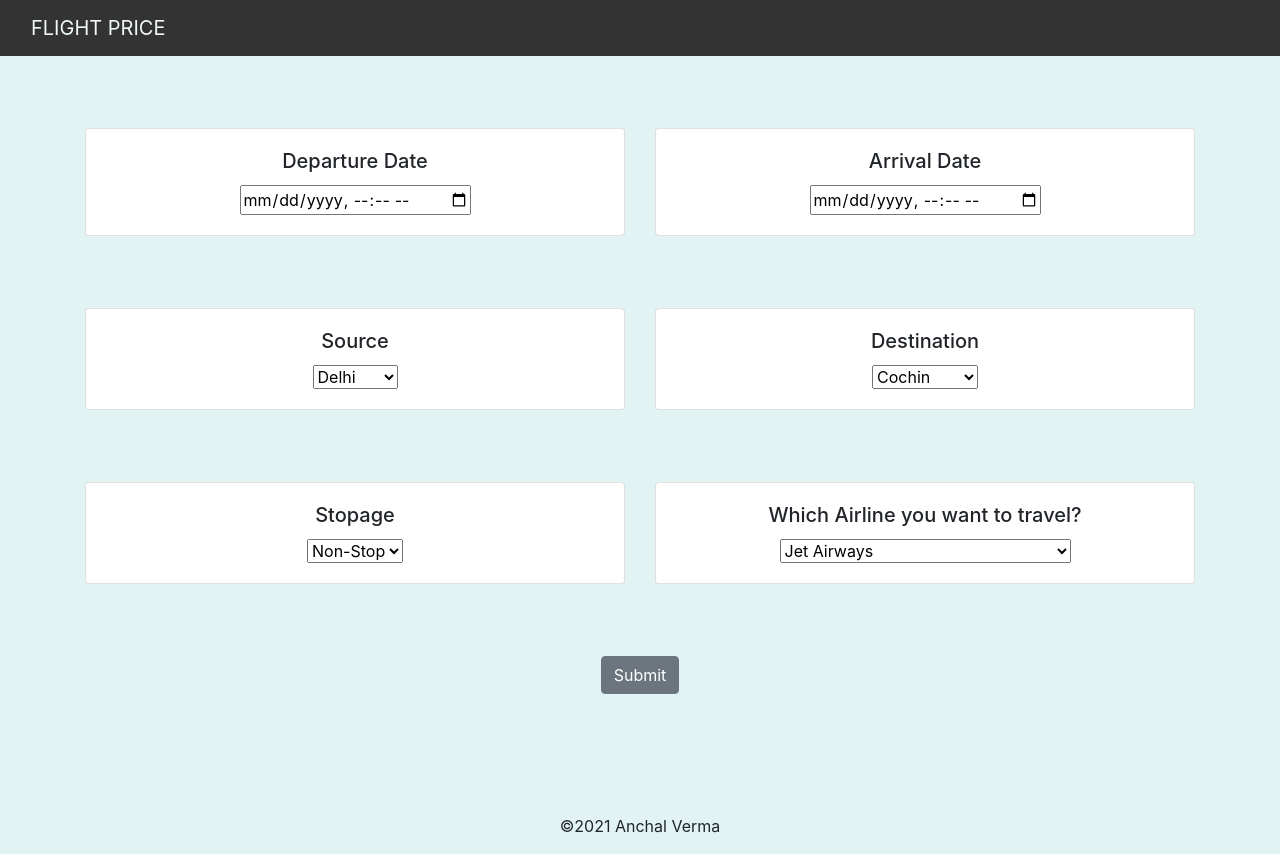
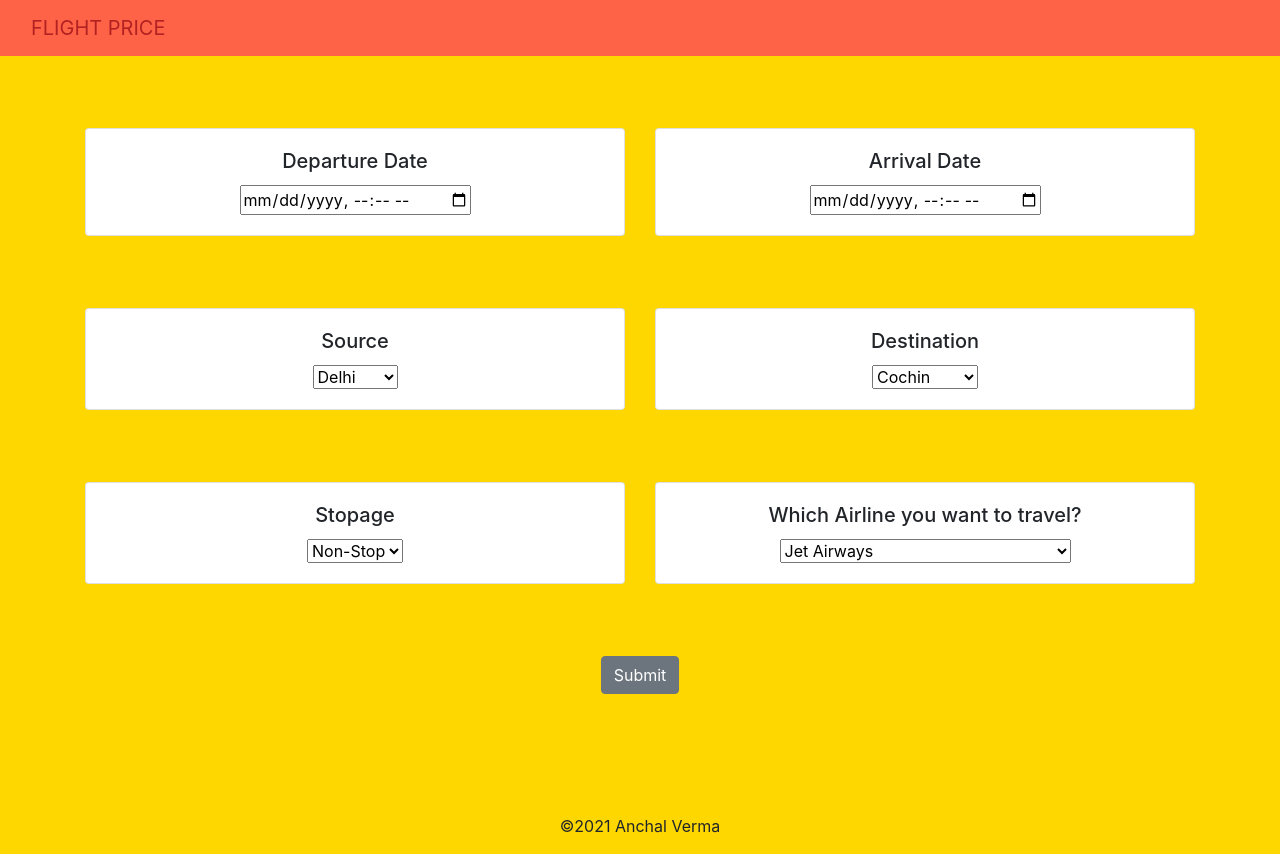
Before and after one commit to anchalverma7110/Flight_Fare_Prediction_Model, a Flask app: page / in a window 1280 px wide. Run offline with Flask 2, Linux system fonts and the light colour scheme; parts of the project's set-up code (start-up, migrations or seed data) failed here and were passed over; some libraries are stand-ins or nearby versions.

Commit message:
Update styles.css

```diff
--- a/static/css/styles.css
+++ b/static/css/styles.css
@@ -1,16 +1,16 @@
 body {
-    background-color: #e1f4f3;
+    background-color: #ffd700;
     text-align: center;
 }
 
 .navbar {
-    background-color: #333333;
+    background-color: #ff6347;
 }
 
 a {
-    color: #f1f9f9;
+    color: #b22222;
 }
 
 a:hover {
-    color: #f0f0f0;
+    color: #ff8c00;
   }
```
